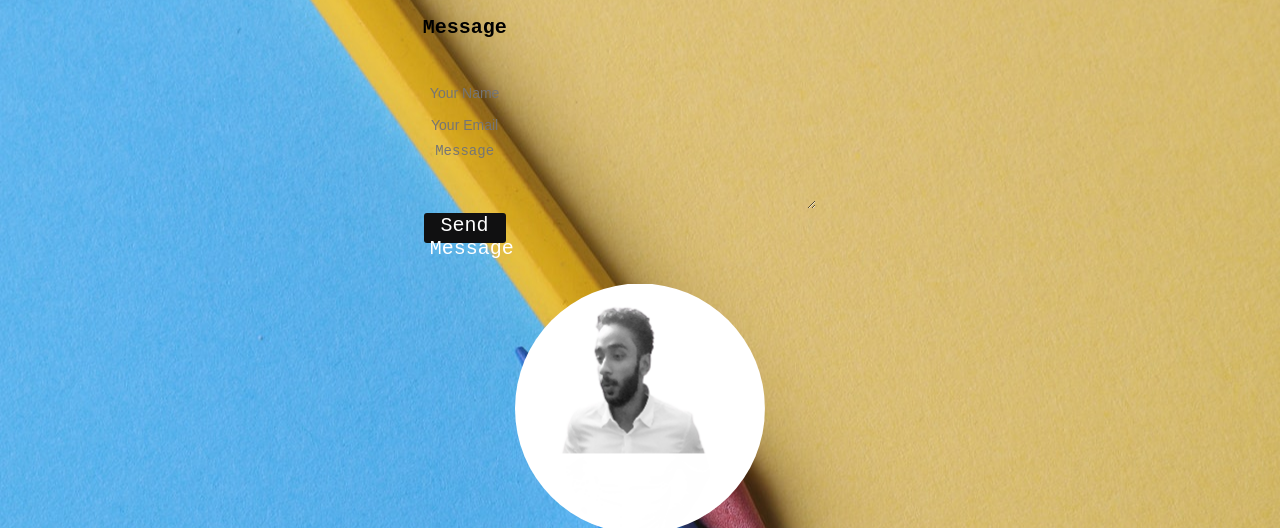
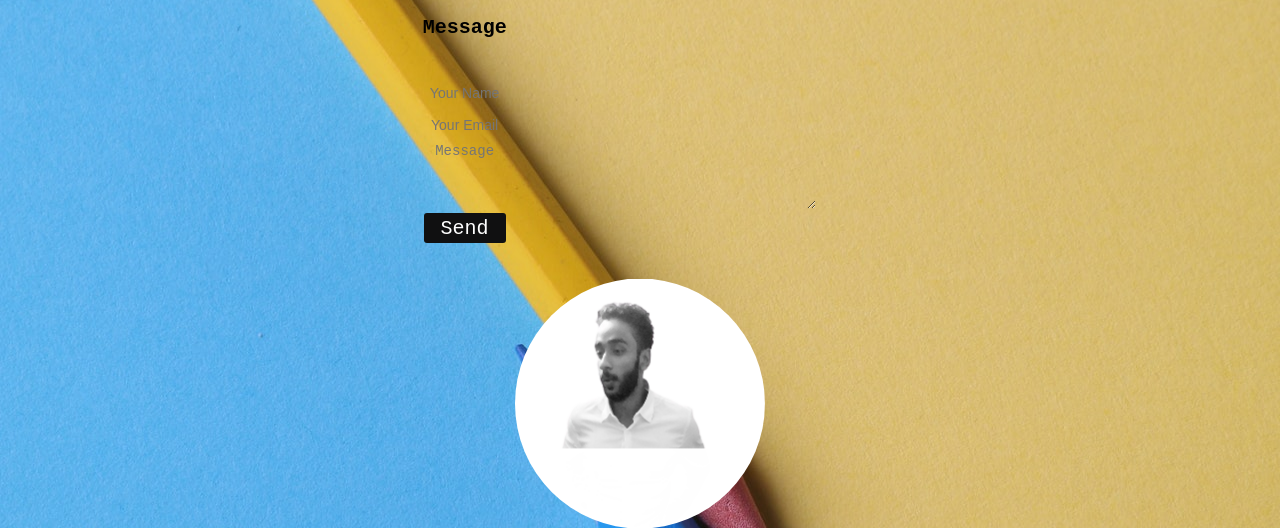
Before and after one commit to roufkp/portfolio, a plain HTML site: page index.html in a window 1280 px wide. Both pictures are taken after a click on the element 58 px from the left and 50 px from the top of the page. Shown: the part 85-613 px from the top of the page. Drawn offline with nearby package versions, Linux system fonts and the light colour scheme.

Commit message:
Update index.html

```diff
--- a/index.html
+++ b/index.html
@@ -31,7 +31,7 @@
                         <input type="text" name="name" placeholder="Your Name" id="n"><br>
                         <input type="email" name="email" placeholder="Your Email" id="e"><br>
                         <textarea name="message" id="msg"  placeholder="Message" rows="4"></textarea><br>
-                        <button id="sm" type="submit">Send Message</button>
+                        <button id="sm" type="submit">Send</button>
                     </form>
 
                 </div>
```
